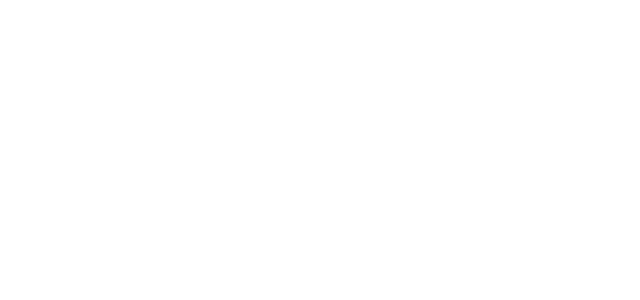
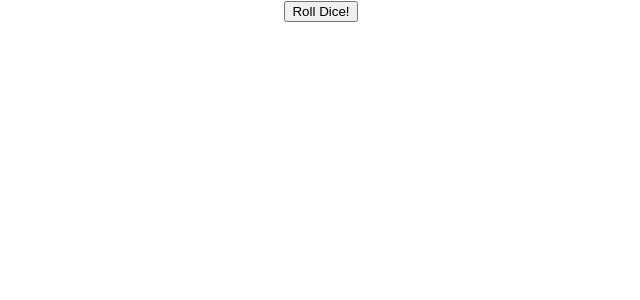
Before and after one commit to nirmalkar/diceapp, a React (Create React App) app: page / in a window 1280 px wide. Shown: the top 300 px of the page, without its empty margins (319-959 px from the left). Built offline with nearby package versions, Linux system fonts and the light colour scheme; the HTML template or start-up script is replaced by a standard one.

Commit message:
added two dice

```diff
--- a/src/App.js
+++ b/src/App.js
@@ -1,13 +1,12 @@
 import React from 'react';
-import Dice from './Dice'
+import DiceRoll from './DiceRoll'
 import './App.css';
 
 function App() {
 
   return (
     <div className="App">
-      <Dice face='one' />
-      <Dice face='one' />
+      <DiceRoll />
     </div>
   );
 }
--- /dev/null
+++ b/src/DiceRoll.js
@@ -0,0 +1,26 @@
+import React, { Component } from 'react'
+import Dice from './Dice'
+
+export default class DiceRoll extends Component {
+  static defaultProps = {
+    // sides=['one', 'two', 'three', 'four', 'five', 'six']
+  }
+  constructor(props) {
+    super(props)
+
+    this.state = {
+      die1: 'one',
+      die2: 'one'
+    }
+  }
+
+  render() {
+    return (
+      <div>
+        <Dice face={this.state.die1} />
+        <Dice face={this.state.die2} />
+        <button>Roll Dice!</button>
+      </div>
+    )
+  }
+}
```
